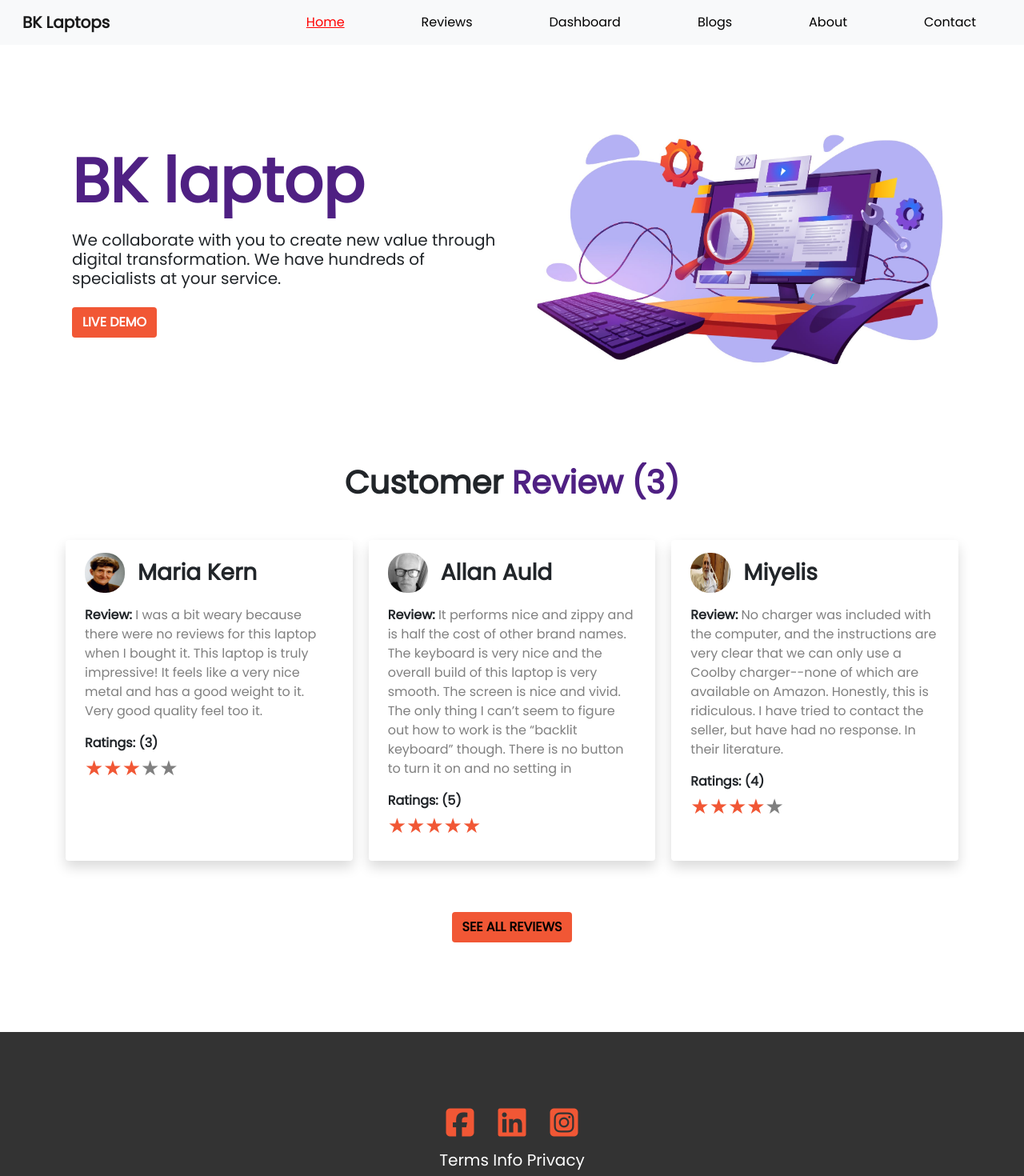
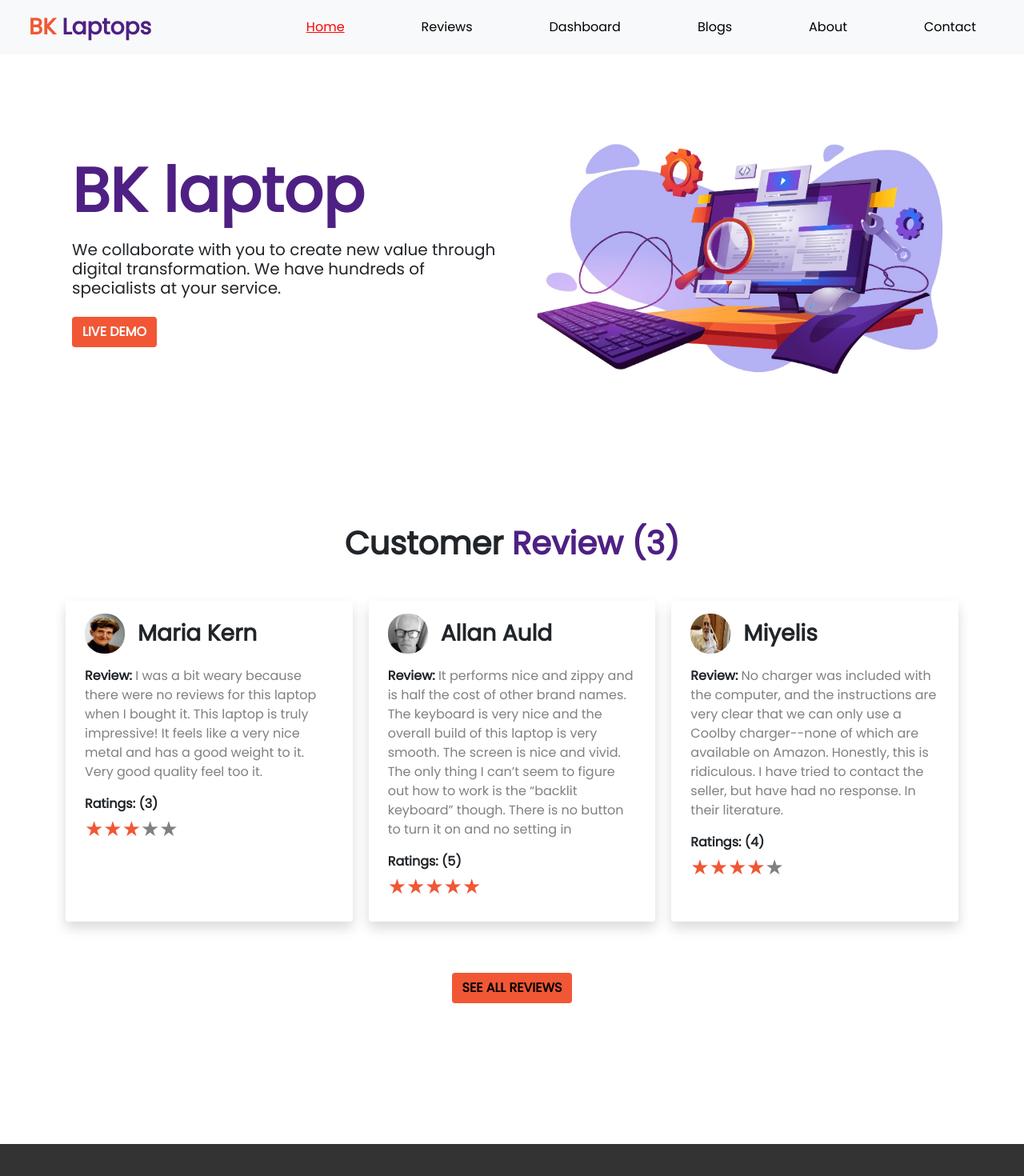
Before and after one commit to khadiza21/product-analysis-as-9, a React (Create React App) app: page / in a window 1280 px wide. Shown: the top 1470 px of the page at 80% size. Built offline with nearby package versions, Linux system fonts and the light colour scheme.

Commit message:
40% done

```diff
--- a/src/components/Main/Main.js
+++ b/src/components/Main/Main.js
@@ -7,12 +7,12 @@ import "./Main.css";
 const Main = () => {
   const [reviews] = useProducts();
   return (
-    <div className="my-5 container">
-      <h1 className="text-center py-4 fw-bold">
+    <div className="my-5 container py-3">
+      <h1 className="text-center py-4 fw-bold mt-5">
         Customer <span className="sp">Review (3)</span>
       </h1>
 
-      <div className=" reviews-container">
+      <div className=" reviews-container ">
         {reviews.slice(0, 3).map((review) => (
           <Review key={review.id} review={review}></Review>
         ))}
--- a/src/components/NavBarr/NavBarr.js
+++ b/src/components/NavBarr/NavBarr.js
@@ -1,13 +1,15 @@
 import React from "react";
 import { Container, Nav, Navbar } from "react-bootstrap";
 import CustomLink from "../CustomLink/CustomLink";
+import './Navbar.css';
 
 const NavBar = () => {
   return (
     <Navbar bg="light" expand="lg">
       <Container fluid>
-        <Navbar.Brand href="# " className="fw-bold ms-3">
-          BK Laptops{" "}
+        <Navbar.Brand href="# " className="fw-bold ms-4 fs-3">
+          <span className="bk">BK </span><span className="lap">Laptops</span>
+
         </Navbar.Brand>
         <Navbar.Toggle aria-controls="navbarScroll" />
         <Navbar.Collapse id="navbarScroll">
--- /dev/null
+++ b/src/components/NavBarr/Navbar.css
@@ -0,0 +1,6 @@
+.bk{
+color: #f15735;
+}
+.lap{
+color: #4f2083;
+}
```
